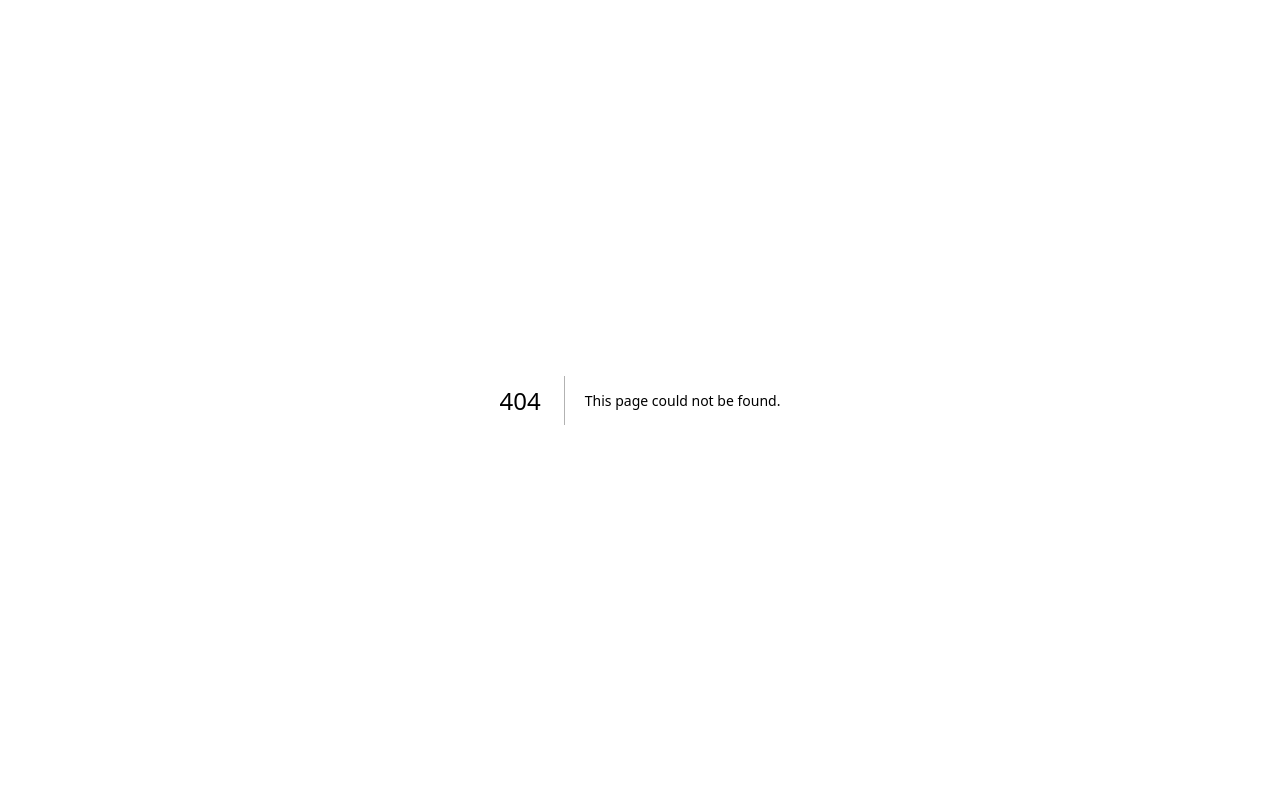
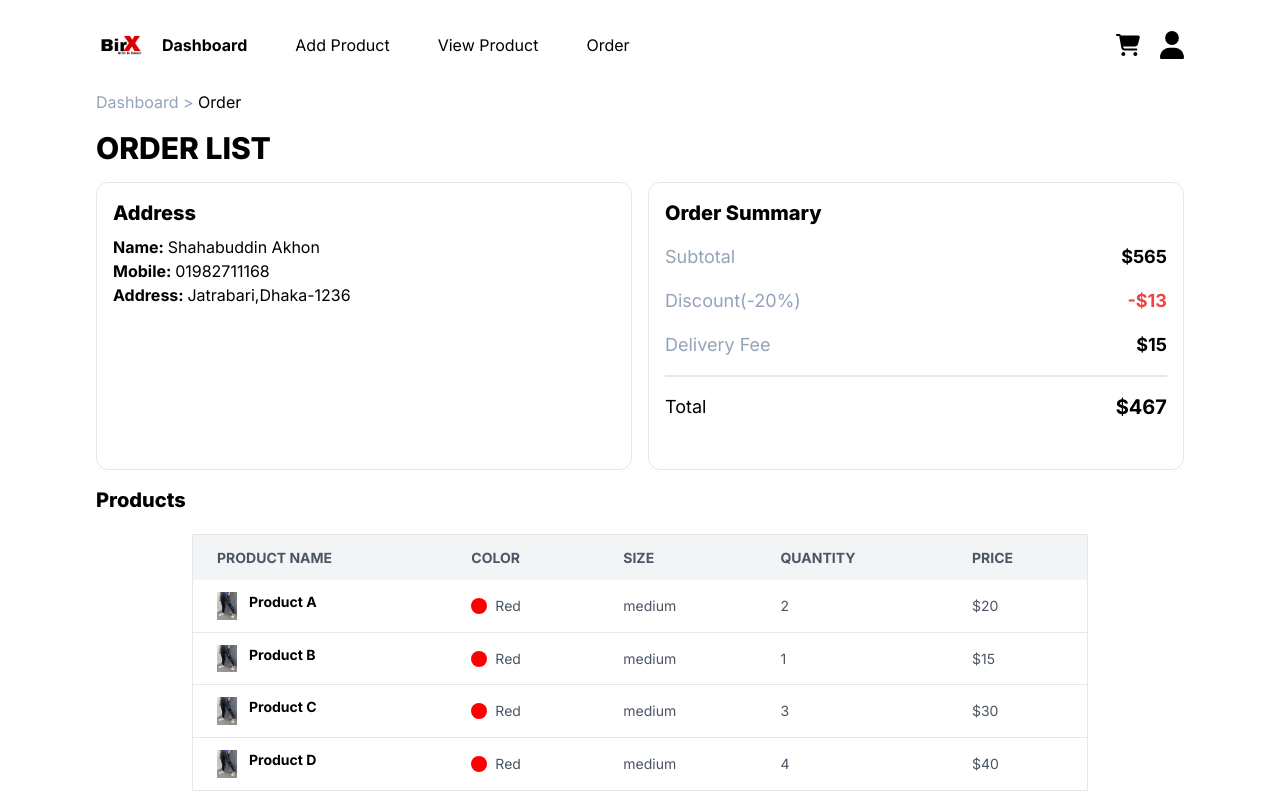
Before and after one commit to Shahabuddin1122/BirX, a Next.js app in the folder frontend/: page /order/1 in a window 1280 px wide. Before the commit this address had no page. Shown: the top 800 px of the page. Built offline with nearby package versions, Linux system fonts and the light colour scheme.

Commit message:
add order comfirmation page

```diff
--- /dev/null
+++ b/frontend/src/app/order/[id]/page.tsx
@@ -0,0 +1,26 @@
+import AdminNavbar from "@/components/admin-navbar";
+import Footer from "@/components/Footer";
+import React from "react";
+import Table from "@/components/table";
+import OrderCard from "@/components/order-card";
+import Button from "@/components/Button";
+
+const Page = () => {
+    return (
+        <>
+            <AdminNavbar/>
+            <div className={'md:px-0 md:mx-24 px-5 pb-5'}>
+                <p className={"text-slate-400"}>Dashboard &gt; <span
+                    className={"text-black"}>Order</span></p>
+                <h1 className={"text-3xl font-extrabold py-4"}>ORDER LIST</h1>
+                <OrderCard/>
+
+                <div className={'w-1/3 mx-auto'}>
+                    <Button text={'Deliver'} option={true}/>
+                </div>
+            </div>
+            <Footer/>
+        </>
+    )
+}
+export default Page;
--- /dev/null
+++ b/frontend/src/app/orders/page.tsx
@@ -0,0 +1,52 @@
+import AdminNavbar from "@/components/admin-navbar";
+import Footer from "@/components/Footer";
+import React from "react";
+import Table from "@/components/table";
+import Image from "next/image";
+
+const sampleOrderData = [
+    { orderId: 'O001',userName: 'Hridoy', price: '$20', mobile: '01982711168', status: 'Shipped' },
+    { orderId: 'O002',userName: 'Hridoy', price: '$15', mobile: '01982711168', status: 'Pending' },
+    { orderId: 'O003',userName: 'Hridoy', price: '$30', mobile: '01982711168', status: 'Delivered' },
+    { orderId: 'O004',userName: 'Hridoy', price: '$40', mobile: '01982711168', status: 'Delivered' },
+    { orderId: 'O001',userName: 'Hridoy', price: '$20', mobile: '01982711168', status: 'Shipped' },
+    { orderId: 'O002',userName: 'Hridoy', price: '$15', mobile: '01982711168', status: 'Pending' },
+    { orderId: 'O003',userName: 'Hridoy', price: '$30', mobile: '01982711168', status: 'Delivered' },
+    { orderId: 'O004',userName: 'Hridoy', price: '$40', mobile: '01982711168', status: 'Delivered' },
+    { orderId: 'O001',userName: 'Hridoy', price: '$20', mobile: '01982711168', status: 'Shipped' },
+    { orderId: 'O002',userName: 'Hridoy', price: '$15', mobile: '01982711168', status: 'Pending' },
+    { orderId: 'O003',userName: 'Hridoy', price: '$30', mobile: '01982711168', status: 'Delivered' },
+    { orderId: 'O004',userName: 'Hridoy', price: '$40', mobile: '01982711168', status: 'Delivered' },
+];
+
+const Page = () => {
+    return (
+        <>
+            <AdminNavbar/>
+            <div className={'md:px-0 md:mx-24 px-5 pb-5'}>
+                <p className={"text-slate-400"}>Dashboard &gt; <span
+                    className={"text-black"}>Order</span></p>
+                <h1 className={"text-3xl font-extrabold py-4"}>ORDER LIST</h1>
+                <Table data={sampleOrderData} admin={true}/>
+                <div className={'md:flex justify-between items-center border-t py-2 md:py-0'}>
+                    <p className={'text-gray-500 text-sm'}>Showing 12 entries</p>
+                    <div className={"py-4 flex justify-between items-center gap-x-6 md:gap-x-10"}>
+                        <div className={"px-3 py-3 border rounded-full flex gap-x-4 items-center"}>
+                            <Image src={"/left.svg"} alt={"Left"} width={15} height={15}/>
+                        </div>
+                        <div className={'flex justify-center items-center gap-x-4'}>
+                            <p>1</p>
+                            <p className={'bg-black text-white px-3 py-1 font-bold text-lg rounded-full'}>2</p>
+                            <p>3</p>
+                        </div>
+                        <div className={"px-3 py-3 border rounded-full flex gap-x-4 items-center"}>
+                            <Image src={"/right.svg"} alt={"Left"} width={15} height={15}/>
+                        </div>
+                    </div>
+                </div>
+            </div>
+            <Footer/>
+        </>
+    )
+}
+export default Page;
--- /dev/null
+++ b/frontend/src/components/order-card.tsx
@@ -0,0 +1,59 @@
+import Table from "@/components/table";
+import React from "react";
+
+const sampleOrderData = [
+    { productName: 'Product A', color: 'Red', size: 'medium', quantity: 2, price: '$20', },
+    { productName: 'Product B', color: 'Red', size: 'medium', quantity: 1, price: '$15', },
+    { productName: 'Product C', color: 'Red', size: 'medium', quantity: 3, price: '$30', },
+    { productName: 'Product D', color: 'Red', size: 'medium', quantity: 4, price: '$40', },
+];
+
+const OrderCard = () => {
+    return (
+        <>
+            <div className={''}>
+                <div className={'md:grid grid-cols-12 gap-x-4 gap-y-2'}>
+                    {/*address-info*/}
+                    <div className={'md:col-span-6 border rounded-xl p-4'}>
+                        <h1 className={"text-xl font-extrabold"}>Address</h1>
+                        <div className={'py-2'}>
+                            <p className={'font-bold'}>Name: <span className={'font-normal'}>Shahabuddin Akhon</span></p>
+                            <p className={'font-bold'}>Mobile: <span className={'font-normal'}>01982711168</span></p>
+                            <p className={'font-bold'}>Address: <span className={'font-normal'}>Jatrabari,Dhaka-1236</span>
+                            </p>
+                        </div>
+                    </div>
+                    {/*billing details*/}
+                    <div className={'md:col-span-6 border rounded-xl p-4 my-4 md:my-0'}>
+                        <h1 className={"text-xl font-extrabold pb-4"}>Order Summary</h1>
+                        <div className={"flex flex-col gap-y-4 pb-4"}>
+                            <div className={"text-lg flex justify-between"}>
+                                <p className={"text-slate-400"}>Subtotal</p>
+                                <p className={"font-bold"}>$565</p>
+                            </div>
+                            <div className={"text-lg flex justify-between"}>
+                                <p className={"text-slate-400"}>Discount(-20%)</p>
+                                <p className={"font-bold text-red-500"}>-$13</p>
+                            </div>
+                            <div className={"text-lg flex justify-between"}>
+                                <p className={"text-slate-400"}>Delivery Fee</p>
+                                <p className={"font-bold"}>$15</p>
+                            </div>
+                            <div className={"w-full border"}></div>
+                            <div className={"text-black flex justify-between pb-4"}>
+                                <p className={"text-lg"}>Total</p>
+                                <p className={"font-bold text-xl"}>$467</p>
+                            </div>
+                        </div>
+                    </div>
+                </div>
+                {/*product-info*/}
+                <div className={'py-4'}>
+                    <h1 className={"text-xl font-extrabold"}>Products</h1>
+                    <Table data={sampleOrderData}/>
+                </div>
+            </div>
+        </>
+    )
+}
+export default OrderCard
--- a/frontend/src/components/table.tsx
+++ b/frontend/src/components/table.tsx
@@ -2,17 +2,23 @@
 
 import React from "react";
 import Image from "next/image";
+import {resolveSrv} from "node:dns";
 
 type ProductData = {
     productName?: string;
+    userName?: string;
     customerId?: string;
     productId?: string;
+    orderId?: string;
     quantity?: number;
     price?: string;
     status?: string;
     review?: number;
     sale?: number;
     stock?: string;
+    mobile?: string;
+    color?: string;
+    size?: string;
 };
 
 type TableProps = {
@@ -74,6 +80,15 @@ const Table: React.FC<TableProps> = ({ data, admin }) => {
                                                 <Image src="/pant.jpg" alt="Product" width={20} height={20} className="mr-1" />
                                             {item[key]}
                                             </span>
+                                    ) : key === 'color' ? (
+                                        <span className="flex items-center gap-x-2">
+                                            <span
+                                                className="w-4 h-4 rounded-full"
+                                                style={{ backgroundColor: item[key]?.toLowerCase() || 'transparent' }}
+                                                title={item[key]}
+                                            ></span>
+                                            {item[key]}
+                                        </span>
                                     ) : (
                                         item[key]
                                     )}
```
